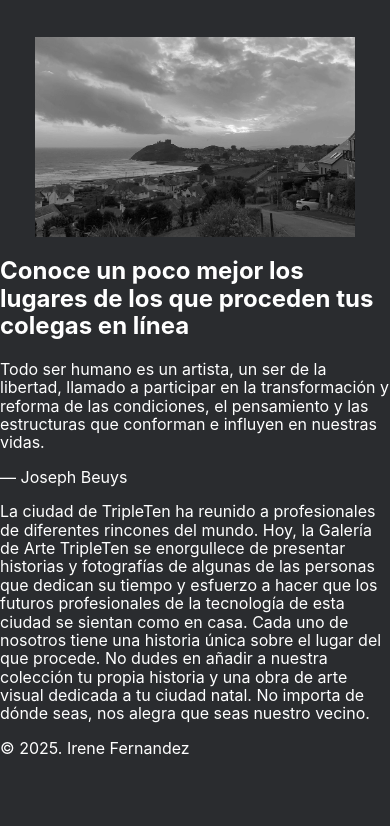
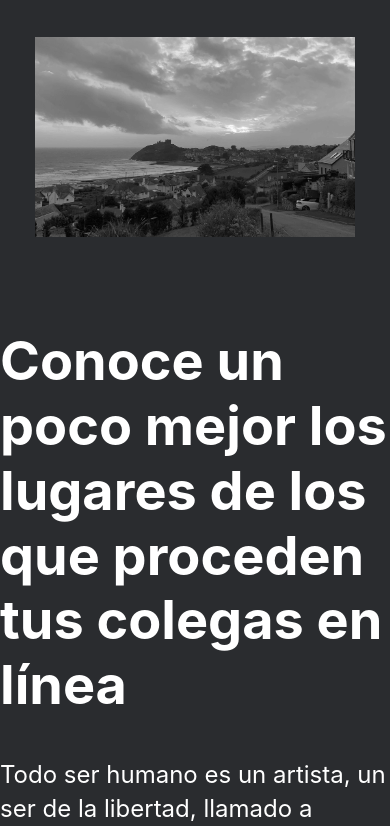
Before and after one commit to SilverShadow17/web_project_homeland, a plain HTML site: page index.html in a window 390 px wide. Shown: the part 274-1100 px from the top of the page. Before the commit the page ends 1047 px from the top, so only its background shows below. Drawn offline with Linux system fonts and the light colour scheme.

Commit message:
First main without responsive

```diff
--- a/blocks/intro.css
+++ /dev/null
@@ -1,14 +0,0 @@
-.intro {
-}
-
-.intro__text {
-}
-
-.intro__text {
-}
-
-.intro__text_quote-author {
-}
-
-.intro__text_size_s {
-}
--- a/blocks/main.css
+++ b/blocks/main.css
@@ -1,2 +1,38 @@
 .content {
+  display: block;
 }
+
+.main {
+  max-width: 990px;
+  display: flex;
+  flex-direction: column;
+  margin: 92px auto;
+}
+
+.main__title {
+  max-width: 830px;
+  font-family: "Inter", arial, sans-serif;
+  font-size: 54px;
+  line-height: 1.2;
+  margin: 0 0 40px;
+}
+
+.main__text {
+  max-width: 738px;
+  font-family: "Inter", arial, sans-serif;
+  font-size: 24px;
+  line-height: 1.4;
+  margin: 0;
+}
+
+.main__text_quote-author {
+  text-align: right;
+  margin-top: 11px;
+  margin-bottom: 32px;
+}
+
+.main__text_size_s {
+  max-width: 722px;
+  font-size: 1em;
+  line-height: 1.6;
+}
--- a/index.html
+++ b/index.html
@@ -30,19 +30,19 @@
       </header>
 
       <main class="content">
-        <section class="intro">
-          <h2 class="intro__title">
+        <section class="main">
+          <h2 class="main__title">
             Conoce un poco mejor los lugares de los que proceden tus colegas en
             línea
           </h2>
-          <p class="intro__text">
+          <p class="main__text">
             Todo ser humano es un artista, un ser de la libertad, llamado a
             participar en la transformación y reforma de las condiciones, el
             pensamiento y las estructuras que conforman e influyen en nuestras
             vidas.
           </p>
-          <p class="intro__text intro__text_quote-author">— Joseph Beuys</p>
-          <p class="intro__text intro__text_size_s">
+          <p class="main__text main__text_quote-author">— Joseph Beuys</p>
+          <p class="main__text main__text_size_s">
             La ciudad de TripleTen ha reunido a profesionales de diferentes
             rincones del mundo. Hoy, la Galería de Arte TripleTen se enorgullece
             de presentar historias y fotografías de algunas de las personas que
--- a/pages/index.css
+++ b/pages/index.css
@@ -2,3 +2,5 @@
 @import url("../vendor/fonts.css");
 @import url("../blocks/page.css");
 @import url("../blocks/header.css");
+@import url("../blocks/main.css");
+@import url("../blocks/footer.css");
```
